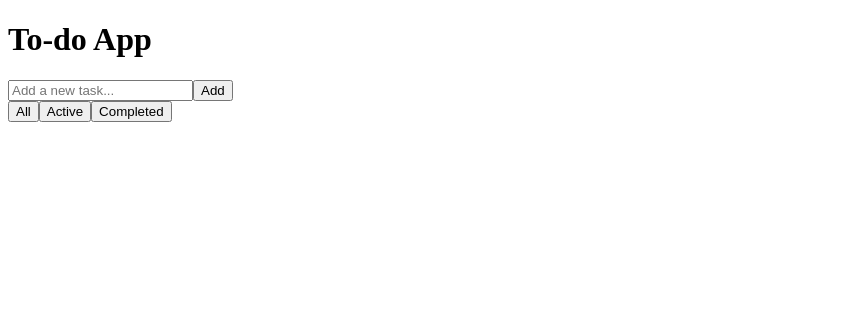
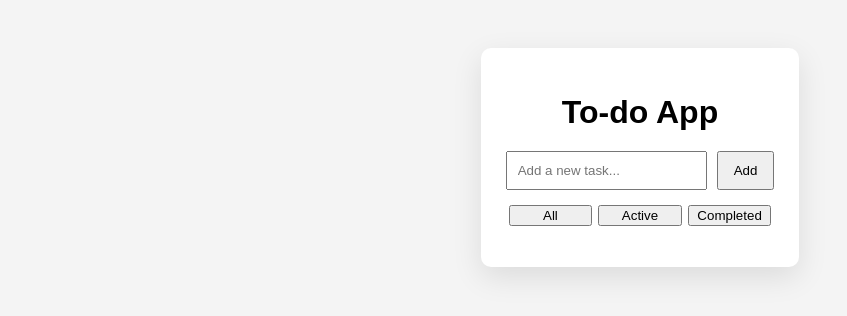
Before and after one commit to Alexandros1992/react-todo-app, a React (Vite) app: page / in a window 1280 px wide. Shown: the top 316 px of the page, without its empty margins (0-847 px from the left). Built offline with nearby package versions, Linux system fonts and the light colour scheme.

Commit message:
Styling the To-do application.

```diff
--- a/src/index.css
+++ b/src/index.css
@@ -0,0 +1,79 @@
+* {
+    box-sizing: border-box;
+    font-family: Arial, Helvetica, sans-serif;
+}
+
+body {
+    background-color: #f4f4f4;
+    display: flex;
+    justify-content: center;
+    padding: 40px;
+}
+
+.app {
+    background: white;
+    width: 100%;
+    max-width: 400%;
+    padding: 25px;
+    border-radius: 10px;
+    box-shadow: 0 10px 30px rgba(0, 0, 0, 0.1);
+}
+
+h1 {
+    text-align: center;
+    margin-bottom: 20px;
+}
+
+.todo-form {
+    display: flex;
+    gap: 10px;
+}
+
+.todo-form input {
+    flex: 1;
+    padding: 10px;
+}
+
+.todo-form button {
+    padding: 10px 15px;
+    cursor: pointer;
+}
+
+.filters {
+    display: flex;
+    justify-content: space-between;
+    margin: 15px 0;
+}
+
+.filters button {
+    flex: 1;
+    margin: 0 3px;
+}
+
+.todo-list {
+    list-style: none;
+    padding: 0;
+}
+
+.todo-item {
+    display: flex;
+    justify-content: space-between;
+    padding: 10px;
+    border-bottom: 1px solid #ddd;
+}
+
+.todo-item span {
+    cursor: pointer;
+}
+
+.todo-item.completed span {
+    text-decoration: line-through;
+    color: #aaa;
+}
+
+.todo-item button {
+    background: none;
+    border: none;
+    color: red;
+    cursor: pointer;
+}
```
